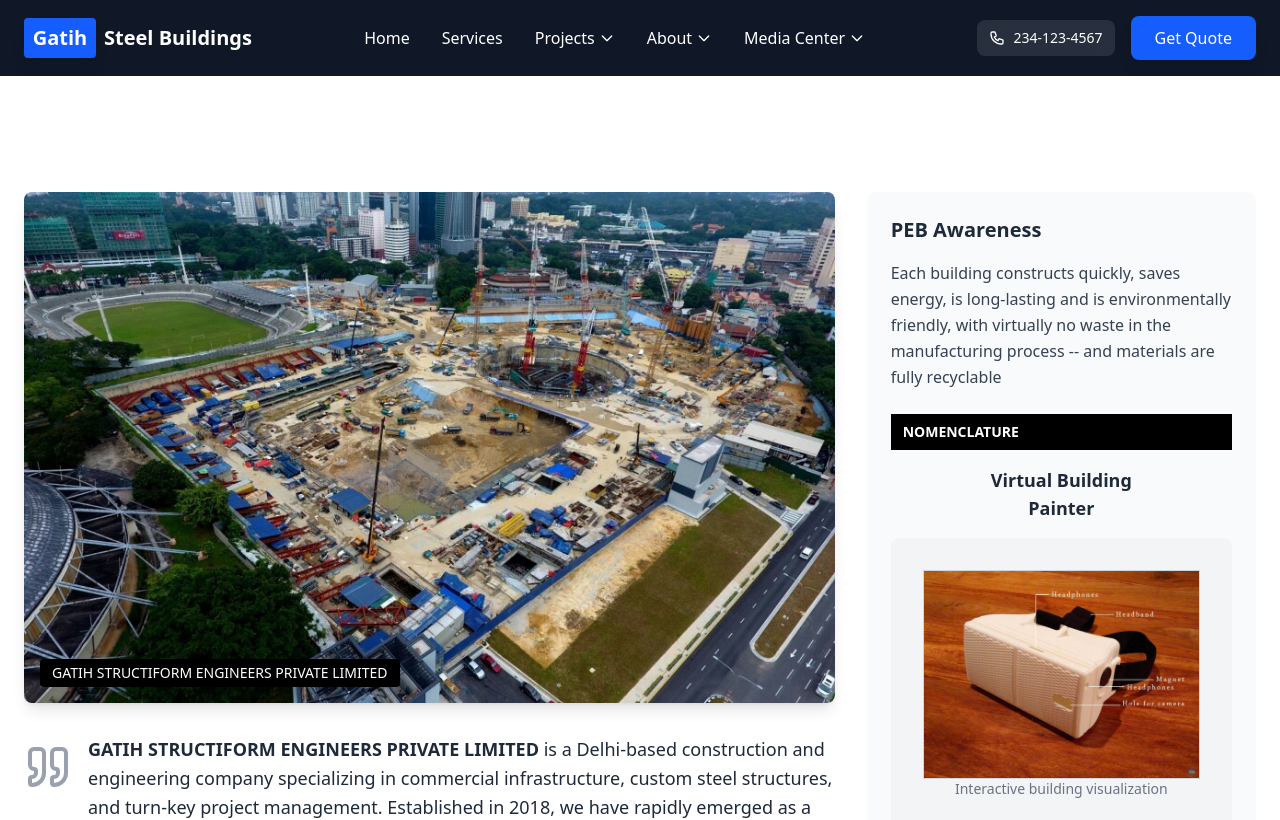
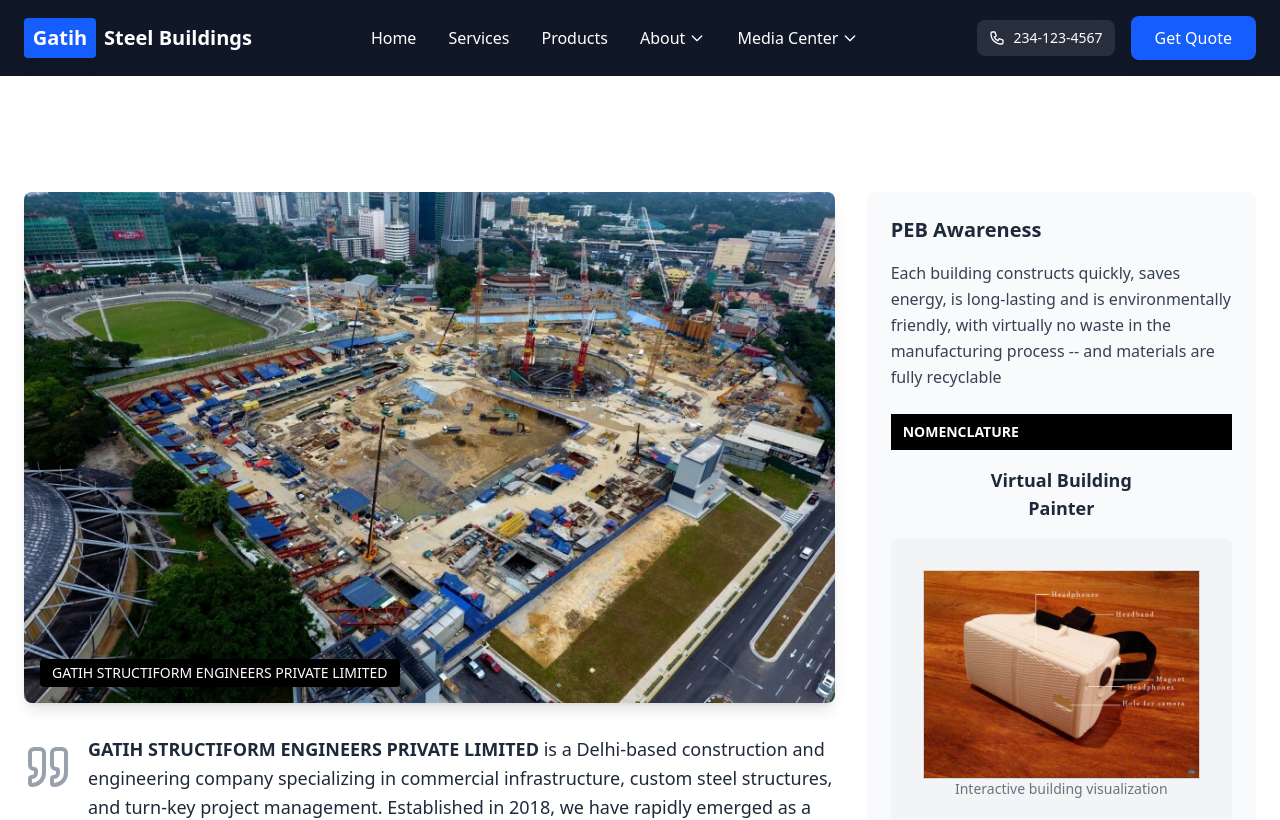
Before and after one commit to Prrooo/gati_project, a Next.js app: page /about in a window 1280 px wide. Shown: the top 820 px of the page. Built offline with nearby package versions, Linux system fonts and the light colour scheme.

Commit message:
add products page

```diff
--- /dev/null
+++ b/src/app/products/page.tsx
@@ -0,0 +1,39 @@
+"use client"
+
+import Navbar from "@/components/Navbar";
+import { useState } from "react";
+
+export default function Products() {
+
+  const [currProduct, setCurrProduct] = useState<number>(0);
+  const productsList: Array<String> = ["Steel Framing System", "Roof Panel System", "Wall Panel System", "Panel Colors", "Insulation System", "Skyling And Daylight", "Racking System", "Overhead Doors"];
+
+
+  return (
+    <div>
+      <Navbar />
+      <div className="mt-32 flex max-w-11/12  mx-auto gap-4">
+        <div className="flex-none w-1/6">
+          <ul className=" text-white font-bold bg-gray-700 rounded-2xl">
+            {productsList.map((product, index) => (
+              <li key={index} className={`border py-7 flex ${currProduct === index ? 'bg-gray-900' : ''}`} onClick={() => { setCurrProduct(index) }}>
+                <button className="w-full  ">{product}</button>
+                <span className="pr-4">ᐳ</span>
+              </li>
+            ))}
+          </ul>
+        </div>
+        <div className="bg-orange-300 flex-1">
+          {currProduct == 0 && (<div>curr index 1 </div>)}
+          {currProduct == 1 && (<div>curr index 2</div>)}
+          {currProduct == 2 && (<div>curr index 3</div>)}
+          {currProduct == 3 && (<div>curr index 4</div>)}
+          {currProduct == 4 && (<div>curr index 5</div>)}
+          {currProduct == 5 && (<div>curr index 6</div>)}
+          {currProduct == 6 && (<div>curr index 7</div>)}
+          {currProduct == 7 && (<div>curr index 8</div>)}
+        </div>
+      </div>
+    </div >
+  )
+}
--- a/src/components/Navbar.tsx
+++ b/src/components/Navbar.tsx
@@ -59,47 +59,51 @@ export default function Navbar() {
             <Link href="/pre_eng" className="text-white hover:text-blue-400 transition-colors font-medium py-2">
               Services
             </Link>
-            <div className="relative" onMouseEnter={() => handleMouseEnter("projects")} onMouseLeave={handleMouseLeave}>
-              <Link
-                href="#projects"
-                className="text-white hover:text-blue-400 transition-colors font-medium flex items-center py-2"
-              >
-                Projects
-                <svg
-                  className="ml-1 h-4 w-4 transition-transform duration-200"
-                  fill="none"
-                  stroke="currentColor"
-                  viewBox="0 0 24 24"
-                  style={{ transform: hoveredSection === "projects" ? "rotate(180deg)" : "rotate(0deg)" }}
-                >
-                  <path strokeLinecap="round" strokeLinejoin="round" strokeWidth={2} d="M19 9l-7 7-7-7" />
-                </svg>
-              </Link>
+            <Link href="/products" className="text-white hover:text-blue-400 transition-colors font-medium py-2">
+              Products
+            </Link>
 
-              {hoveredSection === "projects" && (
-                <div className="absolute top-full left-0 mt-1 w-96 bg-white/98 backdrop-blur-md rounded-xl shadow-2xl border border-white/30 p-6 animate-in slide-in-from-top-2 duration-200">
-                  <div className="space-y-1">
-                    {projectsDropdown.map((item, index) => (
-                      <Link
-                        key={index}
-                        href={`#${item.name.toLowerCase().replace(/\s+/g, "-")} `}
-                        className="flex items-start p-4 rounded-xl hover:bg-blue-50 transition-all duration-200 group hover:shadow-md"
-                      >
-                        <span className="text-2xl mr-4 group-hover:scale-110 transition-transform duration-200">
-                          {item.icon}
-                        </span>
-                        <div>
-                          <div className="font-semibold text-blue-900 group-hover:text-blue-700 text-lg">
-                            {item.name}
-                          </div>
-                          <div className="text-sm text-gray-600 mt-1 leading-relaxed">{item.description}</div>
-                        </div>
-                      </Link>
-                    ))}
-                  </div>
-                </div>
-              )}
-            </div>
+            {/* <div className="relative" onMouseEnter={() => handleMouseEnter("projects")} onMouseLeave={handleMouseLeave}> */}
+            {/*   <Link */}
+            {/*     href="#projects" */}
+            {/*     className="text-white hover:text-blue-400 transition-colors font-medium flex items-center py-2" */}
+            {/*   > */}
+            {/*     Projects */}
+            {/*     <svg */}
+            {/*       className="ml-1 h-4 w-4 transition-transform duration-200" */}
+            {/*       fill="none" */}
+            {/*       stroke="currentColor" */}
+            {/*       viewBox="0 0 24 24" */}
+            {/*       style={{ transform: hoveredSection === "projects" ? "rotate(180deg)" : "rotate(0deg)" }} */}
+            {/*     > */}
+            {/*       <path strokeLinecap="round" strokeLinejoin="round" strokeWidth={2} d="M19 9l-7 7-7-7" /> */}
+            {/*     </svg> */}
+            {/*   </Link> */}
+            {/**/}
+            {/*   {hoveredSection === "projects" && ( */}
+            {/*     <div className="absolute top-full left-0 mt-1 w-96 bg-white/98 backdrop-blur-md rounded-xl shadow-2xl border border-white/30 p-6 animate-in slide-in-from-top-2 duration-200"> */}
+            {/*       <div className="space-y-1"> */}
+            {/*         {projectsDropdown.map((item, index) => ( */}
+            {/*           <Link */}
+            {/*             key={index} */}
+            {/*             href={`#${item.name.toLowerCase().replace(/\s+/g, "-")} `} */}
+            {/*             className="flex items-start p-4 rounded-xl hover:bg-blue-50 transition-all duration-200 group hover:shadow-md" */}
+            {/*           > */}
+            {/*             <span className="text-2xl mr-4 group-hover:scale-110 transition-transform duration-200"> */}
+            {/*               {item.icon} */}
+            {/*             </span> */}
+            {/*             <div> */}
+            {/*               <div className="font-semibold text-blue-900 group-hover:text-blue-700 text-lg"> */}
+            {/*                 {item.name} */}
+            {/*               </div> */}
+            {/*               <div className="text-sm text-gray-600 mt-1 leading-relaxed">{item.description}</div> */}
+            {/*             </div> */}
+            {/*           </Link> */}
+            {/*         ))} */}
+            {/*       </div> */}
+            {/*     </div> */}
+            {/*   )} */}
+            {/* </div> */}
 
             <div className="relative" onMouseEnter={() => handleMouseEnter("about")} onMouseLeave={handleMouseLeave}>
               <Link
@@ -230,20 +234,25 @@ export default function Navbar() {
                 Services
               </Link>
 
-              <div className="border-l-2 border-blue-400 pl-4">
-                <div className="text-white font-medium py-2">Projects</div>
-                <div className="space-y-2 ml-2">
-                  {projectsDropdown.map((item, index) => (
-                    <Link
-                      key={index}
-                      href={`#${item.name.toLowerCase().replace(/\s+/g, "-")} `}
-                      className="block text-gray-300 hover:text-blue-400 transition-colors text-sm py-1"
-                    >
-                      {item.icon} {item.name}
-                    </Link>
-                  ))}
-                </div>
-              </div>
+              <Link href="/products" className="text-white hover:text-blue-400 transition-colors font-medium py-2">
+                Products
+              </Link>
+
+
+              {/* <div className="border-l-2 border-blue-400 pl-4"> */}
+              {/*   <div className="text-white font-medium py-2">Projects</div> */}
+              {/*   <div className="space-y-2 ml-2"> */}
+              {/*     {projectsDropdown.map((item, index) => ( */}
+              {/*       <Link */}
+              {/*         key={index} */}
+              {/*         href={`#${item.name.toLowerCase().replace(/\s+/g, "-")} `} */}
+              {/*         className="block text-gray-300 hover:text-blue-400 transition-colors text-sm py-1" */}
+              {/*       > */}
+              {/*         {item.icon} {item.name} */}
+              {/*       </Link> */}
+              {/*     ))} */}
+              {/*   </div> */}
+              {/* </div> */}
 
               {/* Mobile About Section */}
               <div className="border-l-2 border-blue-400 pl-4">
```
